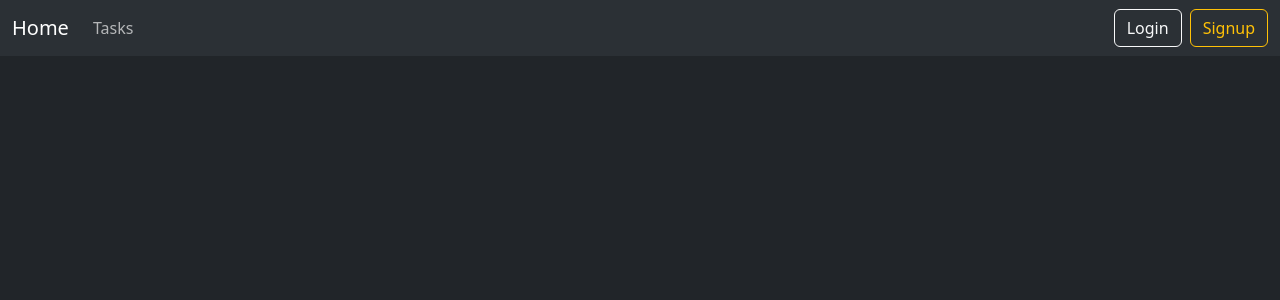
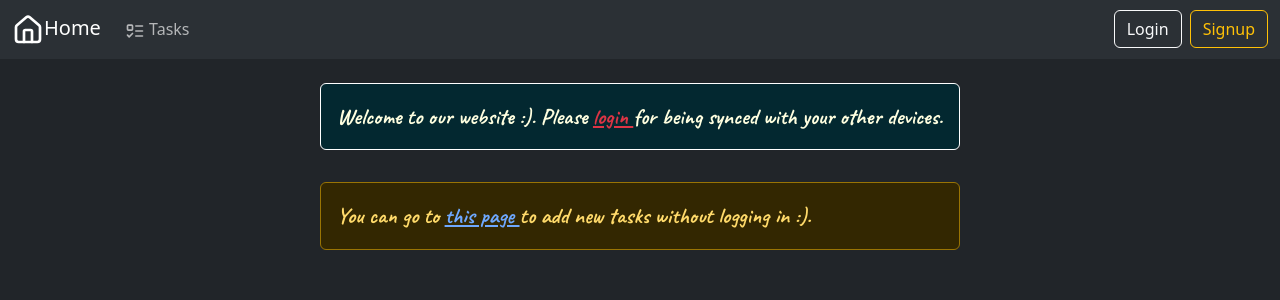
Before and after one commit to MohammadSobhanSt/TodoList, a Vue app in the folder frontend/: page / in a window 1280 px wide. Shown: the top 300 px of the page. Built offline with nearby package versions, Linux system fonts and the light colour scheme.

Commit message:
added icons and Homepage

```diff
--- a/frontend/index.html
+++ b/frontend/index.html
@@ -4,7 +4,7 @@
     <meta charset="UTF-8">
     <link rel="icon" href="/favicon.ico">
     <meta name="viewport" content="width=device-width, initial-scale=1.0">
-    <title>Vite App</title>
+    <title>ToDo App</title>
   </head>
   <body>
     <div id="app"></div>
--- a/frontend/package.json
+++ b/frontend/package.json
@@ -9,6 +9,7 @@
     "preview": "vite preview"
   },
   "dependencies": {
+    "@lucide/vue": "^1.23.0",
     "bootstrap": "^5.3.8",
     "vue": "^3.5.38",
     "vue-router": "^5.1.0",
--- a/frontend/src/App.vue
+++ b/frontend/src/App.vue
@@ -5,6 +5,8 @@ import Navbar from './components/Navbar.vue';
 <template>
     <Navbar />
     <router-view />
+
+
 </template>
 
 <style scoped>
--- a/frontend/src/components/Navbar.vue
+++ b/frontend/src/components/Navbar.vue
@@ -1,14 +1,18 @@
+<script setup>
+import { Home, ListTodo } from "@lucide/vue"
+</script>
+
 <template>
     <nav class="navbar navbar-expand-lg bg-body-tertiary">
         <div class="container-fluid">
-            <router-link :to="{name: 'home'}" class="navbar-brand">Home</router-link>
+            <router-link :to="{name: 'home'}" class="navbar-brand"><Home size="2rem"/>Home</router-link>
             <button class="navbar-toggler" type="button" data-bs-toggle="collapse" data-bs-target="#navbarScroll" aria-controls="navbarScroll" aria-expanded="false" aria-label="Toggle navigation">
                 <span class="navbar-toggler-icon"></span>
             </button>
             <div class="collapse navbar-collapse" id="navbarScroll">
                 <ul class="navbar-nav me-auto my-2 my-lg-0 navbar-nav-scroll" style="--bs-scroll-height: 100px;">
                     <li class="nav-item">
-                        <router-link :to="{name: 'tasks'}" class="nav-link">Tasks</router-link>
+                        <router-link :to="{name: 'tasks'}" class="nav-link"><ListTodo size="20px"/> Tasks</router-link>
                     </li>
                 </ul>
                 <router-link :to="{ name: 'login' }" class="btn btn-outline-light mx-2">Login</router-link>
--- a/frontend/src/router/index.js
+++ b/frontend/src/router/index.js
@@ -2,11 +2,13 @@ import { createRouter, createWebHistory } from 'vue-router'
 import SignUp from '../views/SignUp.vue'
 import Login from '../views/Login.vue'
 import Tasks from '../views/Tasks.vue'
+import Home from '../views/Home.vue'
 
 const routes = [
   {
     path: '/',
     name: 'home',
+    component: Home
   },
   {
     path: '/signup',
--- /dev/null
+++ b/frontend/src/views/Home.vue
@@ -0,0 +1,45 @@
+<template>
+    <div class="d-flex flex-column align-items-center gap-3">
+        <div>
+            <p class="alert alert-info loginMessage">
+                Welcome to our website :). Please
+                <router-link :to="{ name: 'login' }" class="text-danger">
+                    login
+                </router-link>
+                for being synced with your other devices.
+            </p>
+        </div>
+        <div>
+            <p class="alert alert-warning loginMessage">
+                You can go to
+                <router-link :to="{ name: 'tasks' }">
+                    this page
+                </router-link>
+                to add new tasks without logging in :).
+            </p>
+        </div>
+    </div>
+</template>
+
+<style scoped>
+    @import url('https://fonts.googleapis.com/css2?family=Caveat:wght@400..700&display=swap');
+
+    .loginMessage {
+        width: 40rem;
+    }
+
+    .alert-info {
+        font-family: "Caveat", cursive;
+        font-optical-sizing: auto;
+        font-weight: 700;
+        font-size: 1.4rem;
+        border-color: white;
+        color: lightyellow;
+    }
+    .alert-warning {
+        font-family: "Caveat", cursive;
+        font-optical-sizing: auto;
+        font-weight: 700;
+        font-size: 1.4rem;
+    }
+</style>
```
Also changed, not shown: 1 other file (tests, documents, lock files or other folders).
